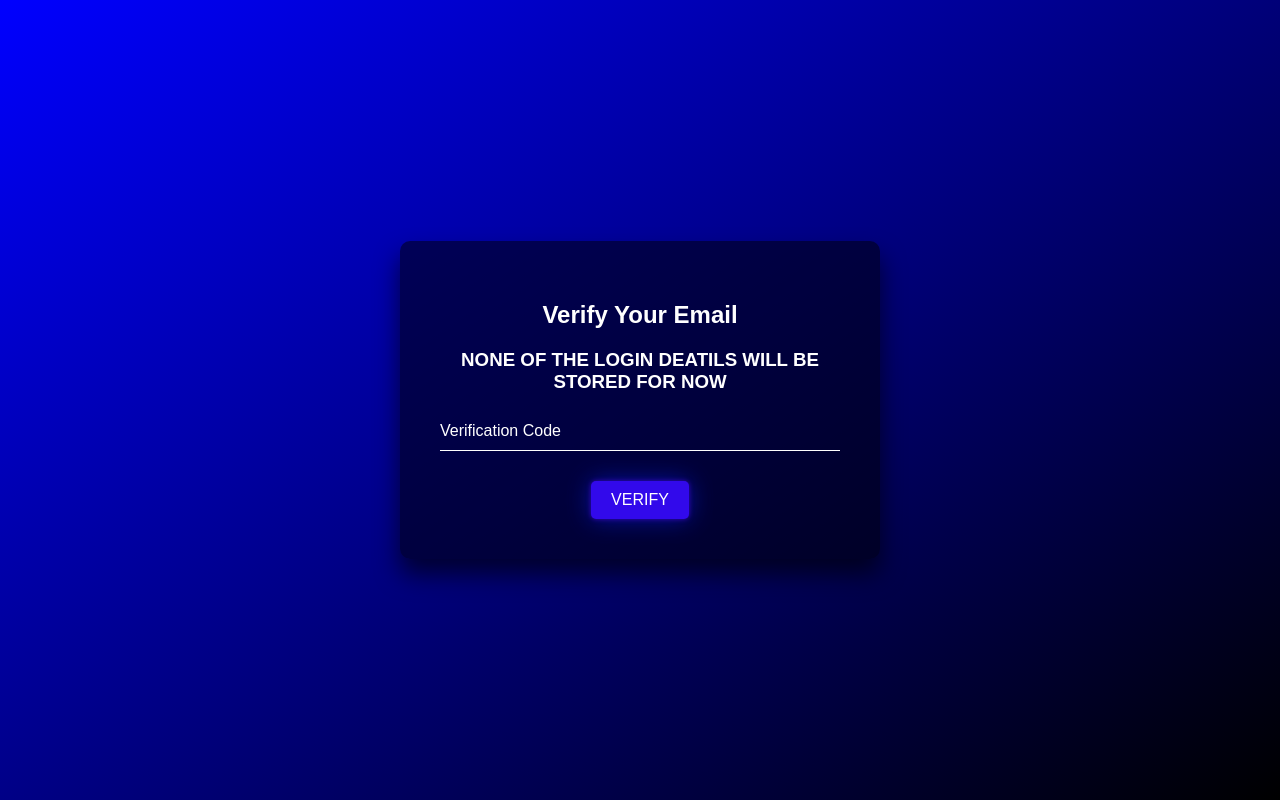
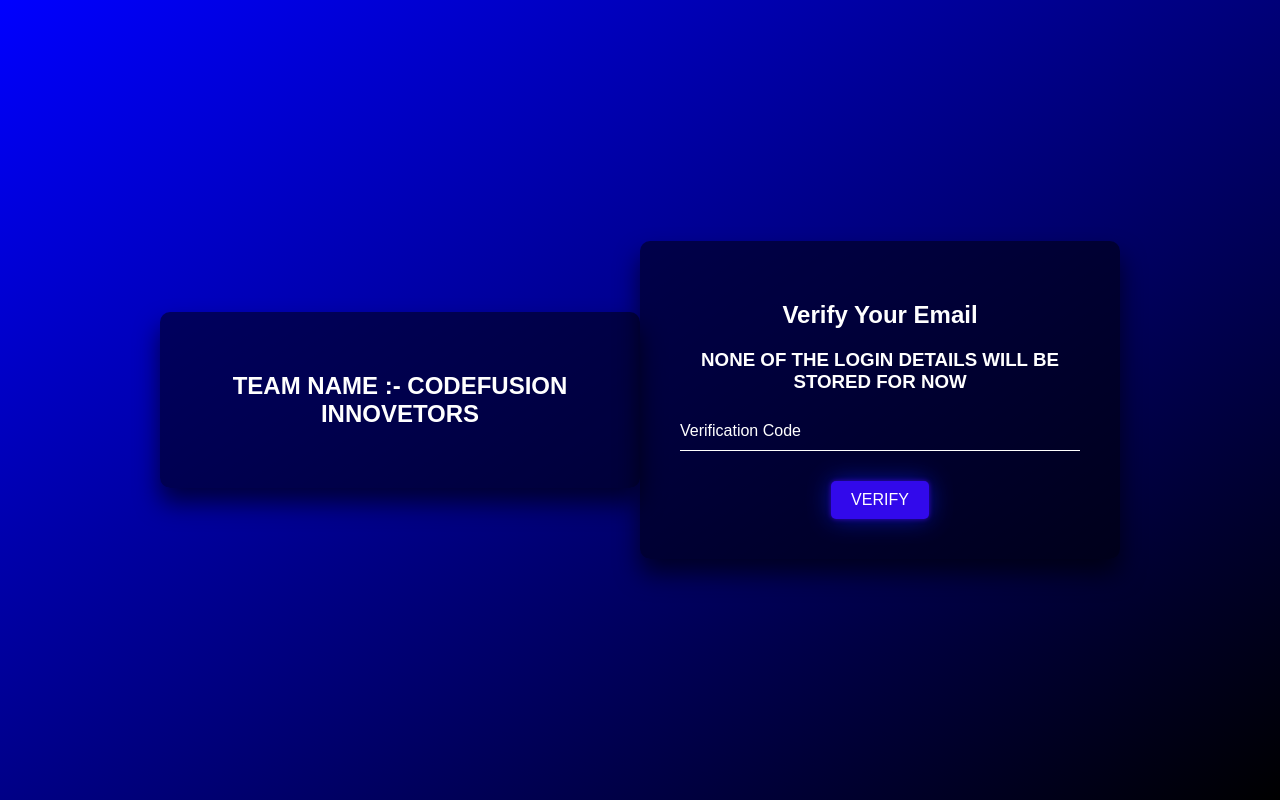
Before and after one commit to GourabGorai/Solution-Challenge-CodeFusion-Innovators, a Flask app: page /verify in a window 1280 px wide. Run offline with Flask 3, Linux system fonts and the light colour scheme; some libraries are stand-ins or nearby versions.

Commit message:
Update verify.html

```diff
--- a/templates/verify.html
+++ b/templates/verify.html
@@ -81,8 +81,11 @@
 </head>
 <body>
     <div class="verify-box">
+        <h2>TEAM NAME :- CODEFUSION INNOVETORS</h2>
+    </div>
+    <div class="verify-box">
         <h2>Verify Your Email</h2>
-        <h3>NONE OF THE LOGIN DEATILS WILL BE STORED FOR NOW</h3>
+        <h3>NONE OF THE LOGIN DETAILS WILL BE STORED FOR NOW</h3>
         <form method="POST">
             <div class="user-box">
                 <input type="text" id="user_input_code" name="user_input_code" required>
```
